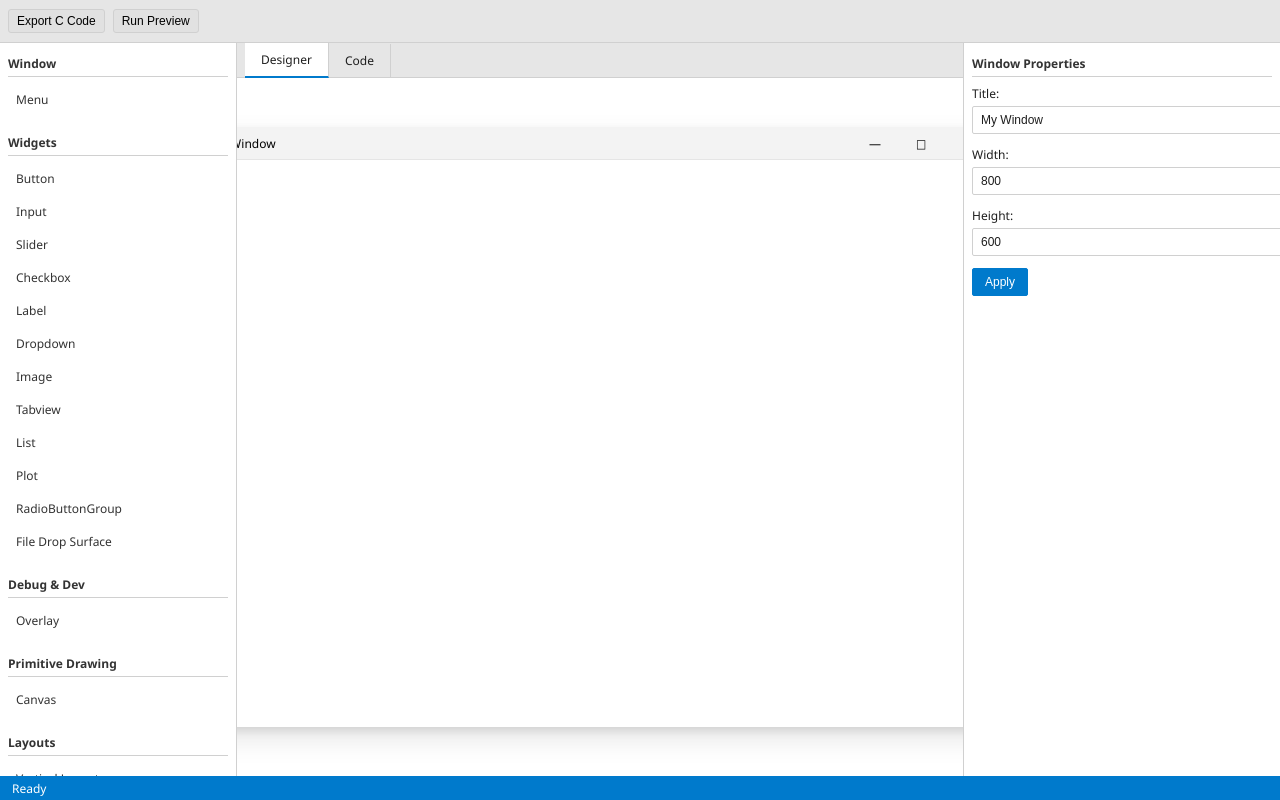
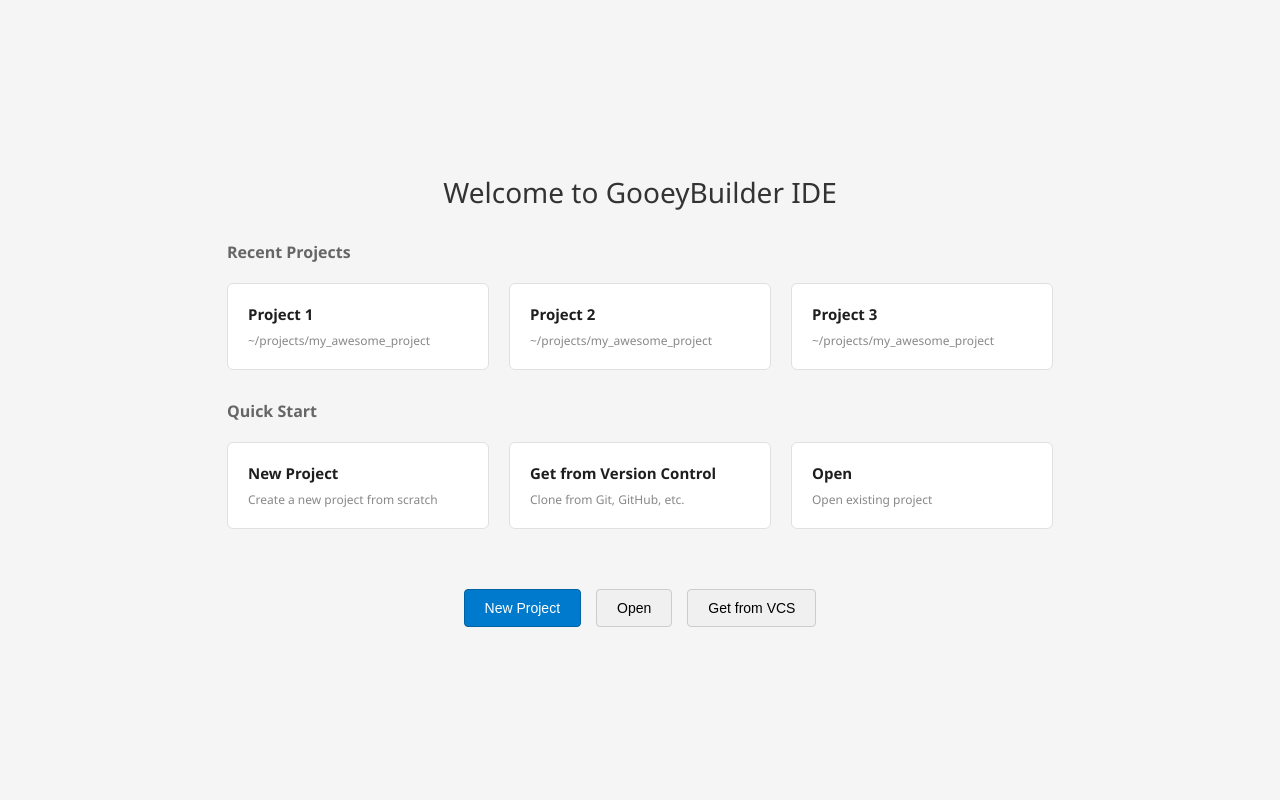
Before and after one commit to GooeyUI/GooeyBuilder, a plain HTML site: page index.html in a window 1280 px wide. Drawn offline with Linux system fonts and the light colour scheme.

Commit message:
working on project savefile

```diff
--- a/app.js
+++ b/app.js
@@ -19,7 +19,24 @@ const state = {
     isDropdownInit: false
 };
 
+const txt = "<address> <street>Roble Ave</street> <mtfcc>S1400</mtfcc> </address>"
 
+function parse_savefile(filename)
+{
+    parser = new DOMParser();
+    xmlDoc = parser.parseFromString(txt, "text/xml")
+
+    console.log(xmlDoc.getElementsByTagName('street')[0].textContent);
+}
+function showEditor() {
+    document.getElementById('start-screen').style.display = 'none';
+    document.getElementById('editor-screen').style.display = 'block';
+}
+
+function showStartScreen() {
+    document.getElementById('editor-screen').style.display = 'none';
+    document.getElementById('start-screen').style.display = 'flex';
+}
 // Initialize CodeMirror editors
 const editor = CodeMirror.fromTextArea(document.getElementById("editor"), {
     mode: "text/x-csrc",
@@ -990,7 +1007,6 @@ window.nativeBridge = {
     }
 };
 
-
 document.getElementById('export-button').addEventListener('click', async () => await generateC());
 document.getElementById('run-button').addEventListener('click', function () {
     document.getElementById('code-editor').style.display = 'flex';
--- a/index.html
+++ b/index.html
@@ -1,6 +1,5 @@
 <!DOCTYPE html>
 <html lang="en">
-
 <head>
     <meta charset="UTF-8">
     <meta name="viewport" content="width=device-width, initial-scale=1.0">
@@ -8,16 +7,69 @@
     <link rel="stylesheet" href="styles.css">
     <link rel="stylesheet" href="codemirror.min.css">
     <link rel="stylesheet" href="dracula.min.css">
+
 </head>
 
 <body>
-    <div class="container">
+    <div class="start-screen" id="start-screen">
+
+        <h1 class="welcome-title">Welcome to GooeyBuilder IDE</h1>
+
+        <div>
+            <h3 class="section-title">Recent Projects</h3>
+            <div class="project-grid">
+                <div class="project-card">
+                    <div class="project-name">Project 1</div>
+                    <div class="project-path">~/projects/my_awesome_project</div>
+                </div>
+                <div class="project-card">
+                    <div class="project-name">Project 2</div>
+                    <div class="project-path">~/projects/my_awesome_project</div>
+                </div>
+                <div class="project-card">
+                    <div class="project-name">Project 3</div>
+                    <div class="project-path">~/projects/my_awesome_project</div>
+                </div>
+            </div>
+        </div>
+
+        <div>
+            <h3 class="section-title">Quick Start</h3>
+            <div class="project-grid">
+                <div class="project-card" onclick="showEditor()">
+                    <div class="project-name">New Project</div>
+                    <div class="project-path">Create a new project from scratch</div>
+                </div>
+                <div class="project-card">
+                    <div class="project-name">Get from Version Control</div>
+                    <div class="project-path">Clone from Git, GitHub, etc.</div>
+                </div>
+                <div class="project-card">
+                    <div class="project-name">Open</div>
+                    <div class="project-path">Open existing project</div>
+                </div>
+            </div>
+        </div>
+
+        <div class="button-group">
+            <button class="start-button primary" onclick="showEditor()">New Project</button>
+            <button class="start-button">Open</button>
+            <button class="start-button">Get from VCS</button>
+        </div>
+    </div>
+
+    <!-- Editor Screen -->
+    <div class="editor-screen" id="editor-screen">
+        <div class="container" id="test">
             <div class="toolbar">
                 <button class="toolbar-button" id="export-button">
                     Export C Code
                 </button>
                 <button class="toolbar-button" id="run-button">
                     Run Preview
+                </button>
+                <button class="toolbar-button" onclick="showStartScreen()">
+                    Back to Start
                 </button>
             </div>
 
@@ -226,12 +278,13 @@ int main() {
 }</textarea>
             </div>
         </div>
+    </div>
 
     <script src="codemirror.min.js"></script>
     <script src="clike.min.js"></script>
     <script src="show-hint.min.js"></script>
     <link rel="stylesheet" href="show-hint.min.css">
+
     <script src="app.js"></script>
 </body>
-
 </html>
--- a/styles.css
+++ b/styles.css
@@ -633,3 +633,101 @@ body {
     width: 100%;
     padding: 6px;
 }
+/* Additional styles for the start screen */
+.start-screen {
+    display: flex;
+    flex-direction: column;
+    justify-content: center;
+    align-items: center;
+    height: 100vh;
+    background-color: #f5f5f5; /* Light gray background */
+}
+
+
+.editor-screen {
+    display: none;
+}
+
+.welcome-title {
+    font-size: 28px;
+    margin: 0 0 30px 0;
+    color: #333;
+    font-weight: normal;
+    text-align: center;
+}
+
+.section-title {
+    font-size: 16px;
+    margin: 0 0 20px 0;
+    color: #666;
+    font-weight: bold;
+}
+
+.project-grid {
+    display: flex;
+    flex-wrap: wrap;
+    gap: 20px;
+    margin-bottom: 30px;
+    justify-content: center;
+}
+
+.project-card {
+    width: 220px;
+    padding: 20px;
+    border: 1px solid #e0e0e0;
+    background: white;
+    cursor: pointer;
+    border-radius: 6px;
+    transition: all 0.2s ease;
+}
+
+.project-card:hover {
+    border-color: #007acc;
+    transform: translateY(-2px);
+    box-shadow: 0 4px 8px rgba(0, 0, 0, 0.1);
+}
+
+.project-name {
+    font-weight: bold;
+    margin-bottom: 8px;
+    font-size: 15px;
+}
+
+.project-path {
+    font-size: 12px;
+    color: #888;
+    white-space: nowrap;
+    overflow: hidden;
+    text-overflow: ellipsis;
+}
+
+.button-group {
+    margin-top: 30px;
+    display: flex;
+    gap: 15px;
+    justify-content: center;
+}
+
+.start-button {
+    padding: 10px 20px;
+    font-size: 14px;
+    cursor: pointer;
+    border: 1px solid #ccc;
+    background: #f0f0f0;
+    border-radius: 4px;
+    transition: all 0.2s ease;
+}
+
+.start-button:hover {
+    background: #e5e5e5;
+}
+
+.start-button.primary {
+    background: #007acc;
+    color: white;
+    border-color: #0062a3;
+}
+
+.start-button.primary:hover {
+    background: #0062a3;
+}
```
Also changed, not shown: 4 other files. Lines whose indentation alone changed are shown as unchanged.
